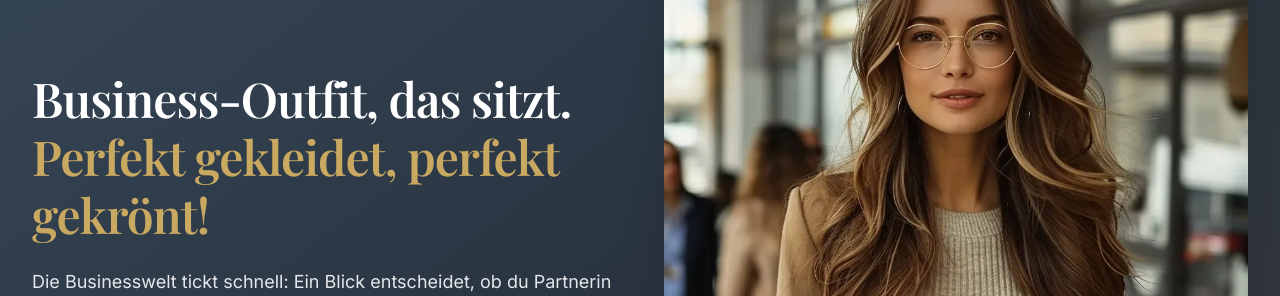
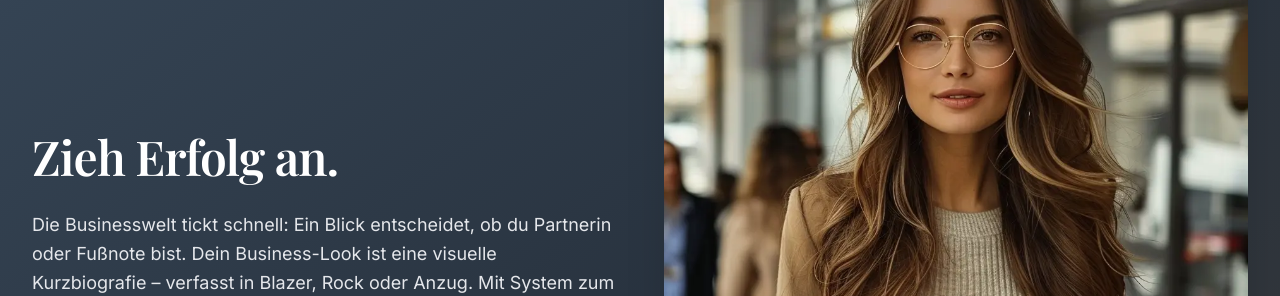
Before and after one commit to SEO-Agentur/businessstylist, a Next.js app: page / in a window 1280 px wide. Shown: the part 277-573 px from the top of the page. Built offline with nearby package versions, Linux system fonts and the light colour scheme; no server answers; the database is empty; a web font is replaced by a local one.

Commit message:
Updated page.tsx

```diff
--- a/app/page.tsx
+++ b/app/page.tsx
@@ -22,8 +22,7 @@ export default function HomePage() {
           <div className="grid md:grid-cols-2 gap-12 items-center">
             <div className="text-white">
               <h1 className="text-display-1 md:text-display-2 font-serif mb-6">
-                Business-Outfit, das sitzt.<br />
-                <span className="text-business-gold">Perfekt gekleidet, perfekt gekrönt!</span>
+                Zieh Erfolg an.
               </h1>
               <p className="text-lg mb-8 leading-relaxed text-gray-200">
                 Die Businesswelt tickt schnell: Ein Blick entscheidet, ob du Partnerin oder Fußnote bist.
```
